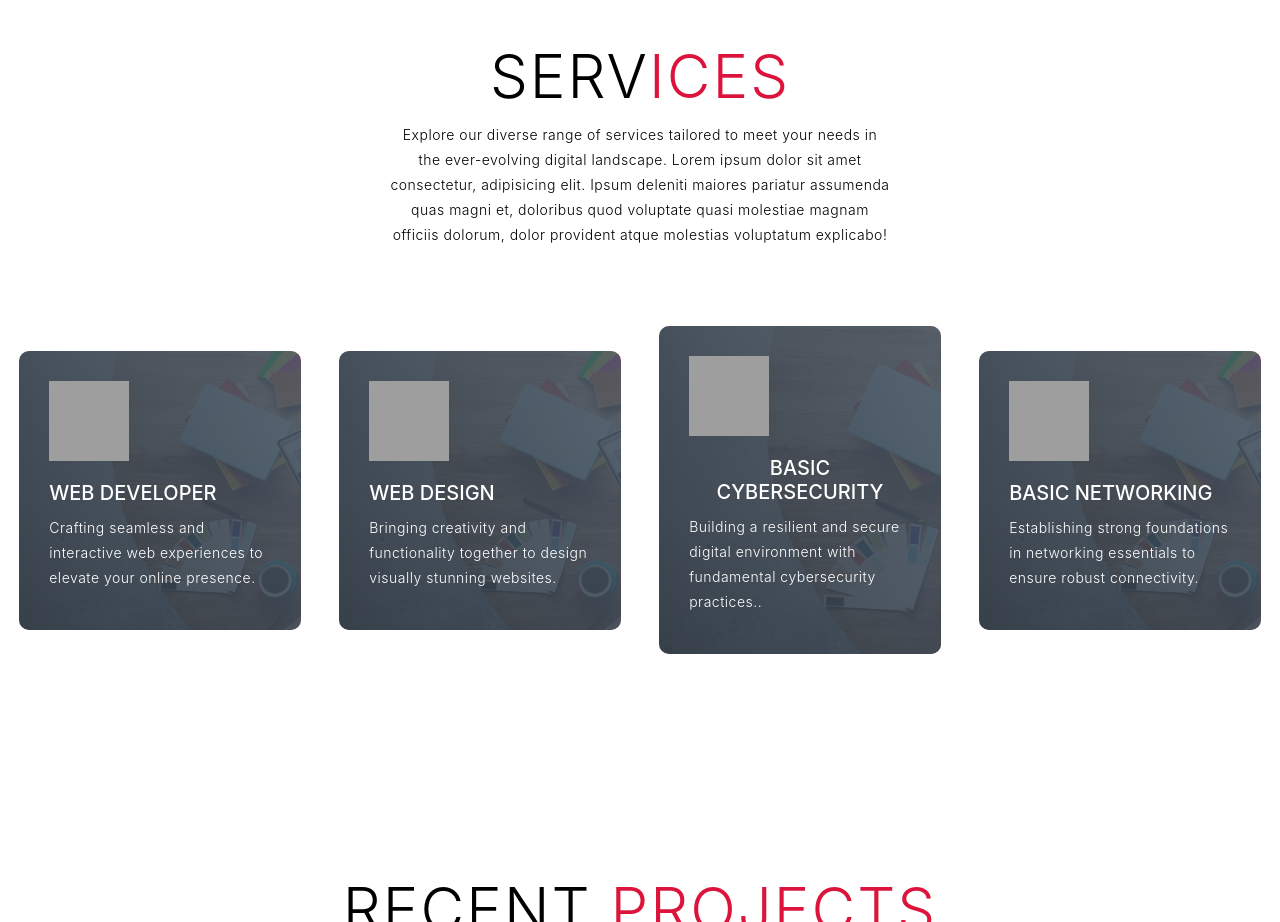
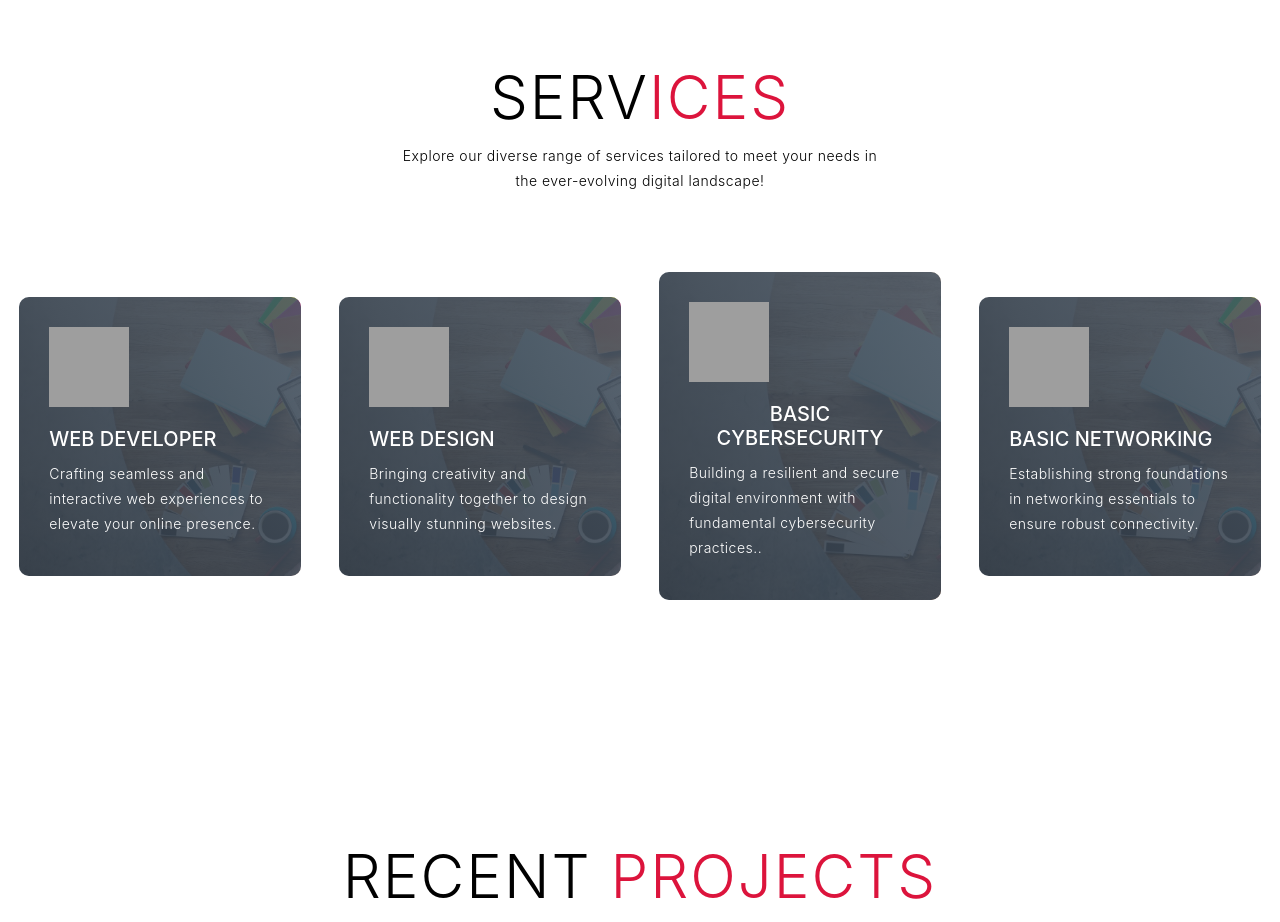
Before and after one commit to Darrellampa/MyPortfolio.1, a plain HTML site: page index.html in a window 1280 px wide. Shown: the part 860-1782 px from the top of the page. Drawn offline with nearby package versions, Linux system fonts and the light colour scheme; grey boxes are pictures that could not be loaded.

Commit message:
Update index.html

```diff
--- a/index.html
+++ b/index.html
@@ -55,7 +55,7 @@
     <div class="services container">
       <div class="service-top">
         <h1 class="section-title">Serv<span>ices</span></h1>
-        <p>Explore our diverse range of services tailored to meet your needs in the ever-evolving digital landscape. Lorem ipsum dolor sit amet consectetur, adipisicing elit. Ipsum deleniti maiores pariatur assumenda quas magni et, doloribus quod voluptate quasi molestiae magnam officiis dolorum, dolor provident atque molestias voluptatum explicabo!</p>
+        <p>Explore our diverse range of services tailored to meet your needs in the ever-evolving digital landscape!</p>
       </div>
       <div class="service-bottom">
         <div class="service-item">
```
